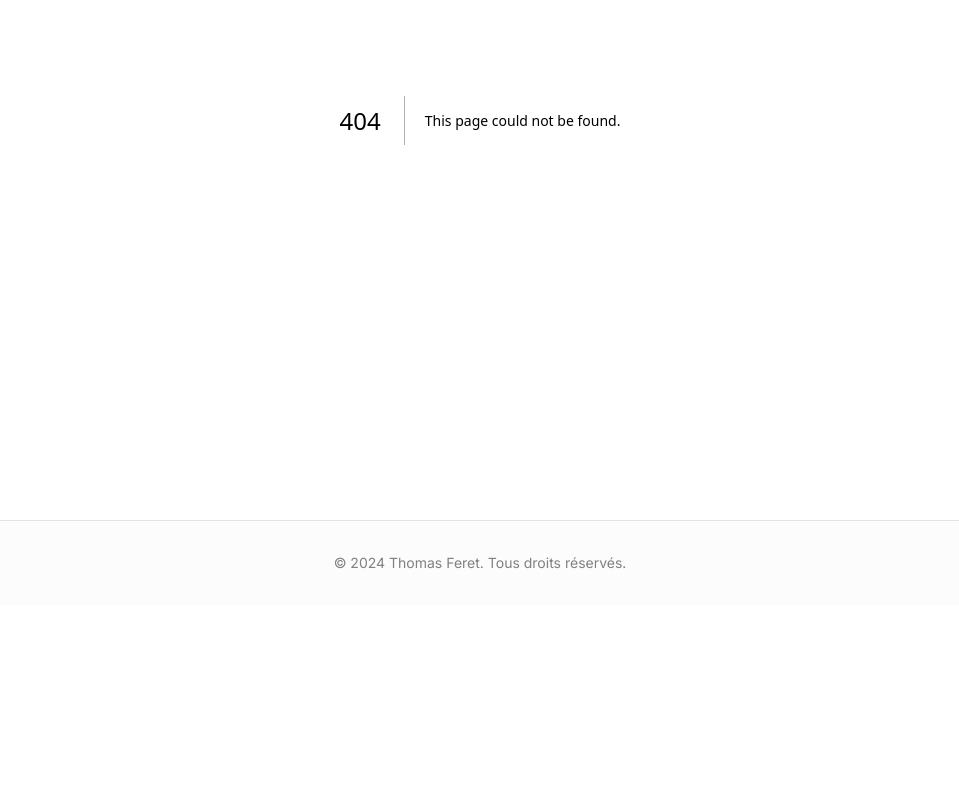
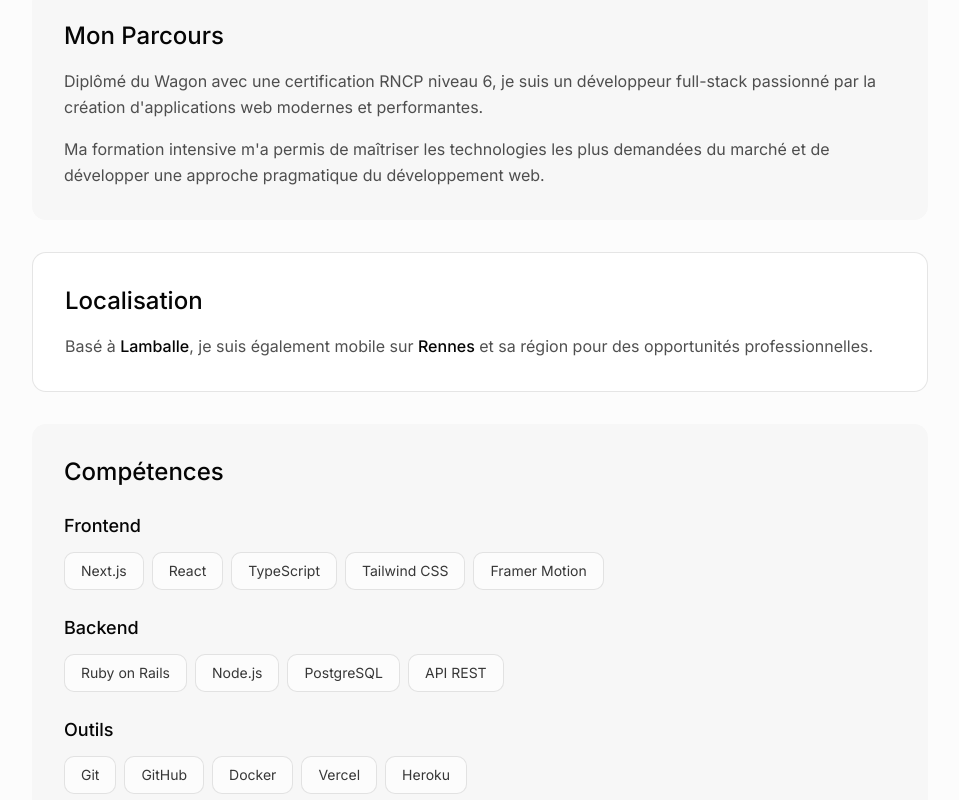
Before and after one commit to ThomasWEBDEV/portfolio-thomas-feret, a Next.js app: page /about in a window 1280 px wide. Before the commit this address had no page. Shown: the part 280-1080 px from the top of the page, without its empty margins (160-1119 px from the left). Before the commit the page ends 885 px from the top, so only its background shows below. Built offline with nearby package versions, Linux system fonts and the light colour scheme.

Commit message:
Création page À propos : parcours, localisation et compétences

```diff
--- /dev/null
+++ b/app/about/page.tsx
@@ -0,0 +1,94 @@
+"use client";
+import { motion } from "framer-motion";
+
+export default function AboutPage() {
+  const skills = {
+    frontend: ["Next.js", "React", "TypeScript", "Tailwind CSS", "Framer Motion"],
+    backend: ["Ruby on Rails", "Node.js", "PostgreSQL", "API REST"],
+    tools: ["Git", "GitHub", "Docker", "Vercel", "Heroku"]
+  };
+
+  return (
+    <main className="min-h-screen bg-[#fcfcfc] pt-20">
+      <section className="py-20 px-8">
+        <motion.div
+          initial={{ opacity: 0, y: 20 }}
+          animate={{ opacity: 1, y: 0 }}
+          transition={{ duration: 0.8 }}
+          className="max-w-4xl mx-auto"
+        >
+          <h1 className="text-5xl md:text-6xl font-bold text-center mb-12 text-[#050505]">
+            À Propos
+          </h1>
+
+          <motion.div
+            initial={{ opacity: 0 }}
+            animate={{ opacity: 1 }}
+            transition={{ duration: 0.8, delay: 0.2 }}
+            className="prose prose-lg max-w-none"
+          >
+            <div className="bg-[#f7f7f7] rounded-xl p-8 mb-8">
+              <h2 className="text-2xl font-medium mb-4 text-[#050505]">Mon Parcours</h2>
+              <p className="text-[#050505]/70 leading-relaxed mb-4">
+                Diplômé du Wagon avec une certification RNCP niveau 6, je suis un développeur full-stack
+                passionné par la création d'applications web modernes et performantes.
+              </p>
+              <p className="text-[#050505]/70 leading-relaxed">
+                Ma formation intensive m'a permis de maîtriser les technologies les plus demandées
+                du marché et de développer une approche pragmatique du développement web.
+              </p>
+            </div>
+
+            <div className="bg-white border border-[#050505]/10 rounded-xl p-8 mb-8">
+              <h2 className="text-2xl font-medium mb-4 text-[#050505]">Localisation</h2>
+              <p className="text-[#050505]/70 leading-relaxed">
+                Basé à <span className="font-medium text-[#050505]">Lamballe</span>, je suis également
+                mobile sur <span className="font-medium text-[#050505]">Rennes</span> et sa région pour
+                des opportunités professionnelles.
+              </p>
+            </div>
+
+            <div className="bg-[#f7f7f7] rounded-xl p-8">
+              <h2 className="text-2xl font-medium mb-6 text-[#050505]">Compétences</h2>
+
+              <div className="space-y-6">
+                <div>
+                  <h3 className="text-lg font-medium mb-3 text-[#050505]">Frontend</h3>
+                  <div className="flex flex-wrap gap-2">
+                    {skills.frontend.map((skill) => (
+                      <span key={skill} className="px-4 py-2 bg-[#fcfcfc] text-[#050505]/80 rounded-lg text-sm border border-[#050505]/10">
+                        {skill}
+                      </span>
+                    ))}
+                  </div>
+                </div>
+
+                <div>
+                  <h3 className="text-lg font-medium mb-3 text-[#050505]">Backend</h3>
+                  <div className="flex flex-wrap gap-2">
+                    {skills.backend.map((skill) => (
+                      <span key={skill} className="px-4 py-2 bg-[#fcfcfc] text-[#050505]/80 rounded-lg text-sm border border-[#050505]/10">
+                        {skill}
+                      </span>
+                    ))}
+                  </div>
+                </div>
+
+                <div>
+                  <h3 className="text-lg font-medium mb-3 text-[#050505]">Outils</h3>
+                  <div className="flex flex-wrap gap-2">
+                    {skills.tools.map((skill) => (
+                      <span key={skill} className="px-4 py-2 bg-[#fcfcfc] text-[#050505]/80 rounded-lg text-sm border border-[#050505]/10">
+                        {skill}
+                      </span>
+                    ))}
+                  </div>
+                </div>
+              </div>
+            </div>
+          </motion.div>
+        </motion.div>
+      </section>
+    </main>
+  );
+}
```
